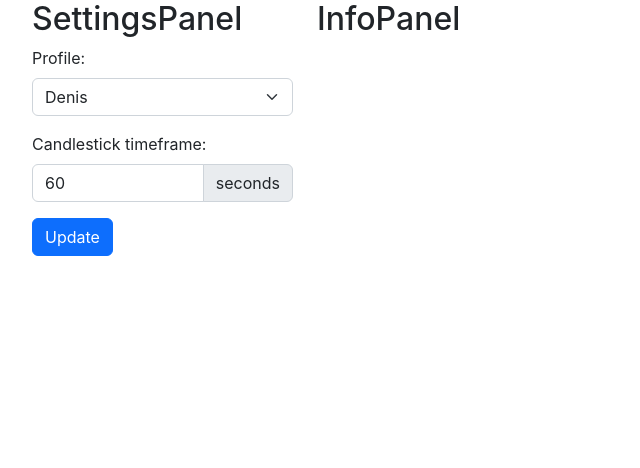
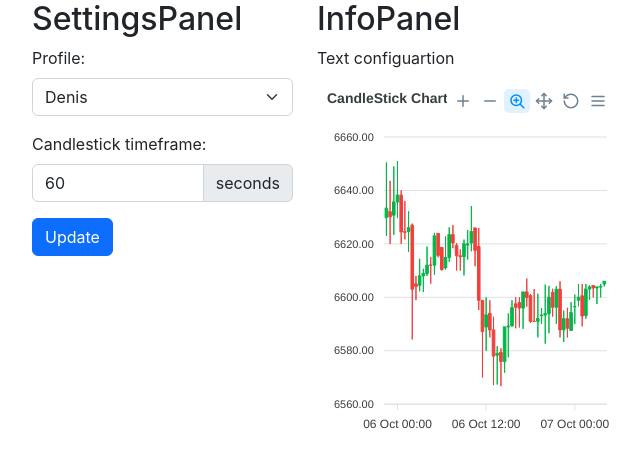
Before and after one commit to Vernadskii/TViewer, a React (Create React App) app in the folder frontend/react-app/: page / in a window 1280 px wide. Shown: the top 468 px of the page, without its empty margins (50-690 px from the left). Built offline with nearby package versions, Linux system fonts and the light colour scheme.

Commit message:
Added info panel

```diff
--- a/frontend/react-app/package.json
+++ b/frontend/react-app/package.json
@@ -12,6 +12,7 @@
     "@types/react-dom": "^18.0.9",
     "bootstrap": "^5.2.3",
     "react": "^18.2.0",
+    "react-apexcharts": "^1.4.0",
     "react-bootstrap": "^2.7.0",
     "react-dom": "^18.2.0",
     "react-scripts": "5.0.1",
--- a/frontend/react-app/src/components/InfoPanel.tsx
+++ b/frontend/react-app/src/components/InfoPanel.tsx
@@ -1,5 +1,14 @@
+import ChartsPanel from "./info/ChartsPanel";
+import Configuration from "./info/Configuration";
+
 function InfoPanel(): JSX.Element | null {
-    return (<h2>InfoPanel</h2>);
+    return (
+        <>
+            <h2>InfoPanel</h2>
+            <Configuration/>
+            <ChartsPanel/>
+        </>
+    );
 }
 
 export default InfoPanel;
--- /dev/null
+++ b/frontend/react-app/src/components/info/Chart.js
@@ -0,0 +1,281 @@
+import {default as ApexChart} from "react-apexcharts";
+
+export default function Chart(){
+
+    let state = {
+
+        series: [{
+          data: [{
+              x: new Date(1538778600000),
+              y: [6629.81, 6650.5, 6623.04, 6633.33]
+            },
+            {
+              x: new Date(1538780400000),
+              y: [6632.01, 6643.59, 6620, 6630.11]
+            },
+            {
+              x: new Date(1538782200000),
+              y: [6630.71, 6648.95, 6623.34, 6635.65]
+            },
+            {
+              x: new Date(1538784000000),
+              y: [6635.65, 6651, 6629.67, 6638.24]
+            },
+            {
+              x: new Date(1538785800000),
+              y: [6638.24, 6640, 6620, 6624.47]
+            },
+            {
+              x: new Date(1538787600000),
+              y: [6624.53, 6636.03, 6621.68, 6624.31]
+            },
+            {
+              x: new Date(1538789400000),
+              y: [6624.61, 6632.2, 6617, 6626.02]
+            },
+            {
+              x: new Date(1538791200000),
+              y: [6627, 6627.62, 6584.22, 6603.02]
+            },
+            {
+              x: new Date(1538793000000),
+              y: [6605, 6608.03, 6598.95, 6604.01]
+            },
+            {
+              x: new Date(1538794800000),
+              y: [6604.5, 6614.4, 6602.26, 6608.02]
+            },
+            {
+              x: new Date(1538796600000),
+              y: [6608.02, 6610.68, 6601.99, 6608.91]
+            },
+            {
+              x: new Date(1538798400000),
+              y: [6608.91, 6618.99, 6608.01, 6612]
+            },
+            {
+              x: new Date(1538800200000),
+              y: [6612, 6615.13, 6605.09, 6612]
+            },
+            {
+              x: new Date(1538802000000),
+              y: [6612, 6624.12, 6608.43, 6622.95]
+            },
+            {
+              x: new Date(1538803800000),
+              y: [6623.91, 6623.91, 6615, 6615.67]
+            },
+            {
+              x: new Date(1538805600000),
+              y: [6618.69, 6618.74, 6610, 6610.4]
+            },
+            {
+              x: new Date(1538807400000),
+              y: [6611, 6622.78, 6610.4, 6614.9]
+            },
+            {
+              x: new Date(1538809200000),
+              y: [6614.9, 6626.2, 6613.33, 6623.45]
+            },
+            {
+              x: new Date(1538811000000),
+              y: [6623.48, 6627, 6618.38, 6620.35]
+            },
+            {
+              x: new Date(1538812800000),
+              y: [6619.43, 6620.35, 6610.05, 6615.53]
+            },
+            {
+              x: new Date(1538814600000),
+              y: [6615.53, 6617.93, 6610, 6615.19]
+            },
+            {
+              x: new Date(1538816400000),
+              y: [6615.19, 6621.6, 6608.2, 6620]
+            },
+            {
+              x: new Date(1538818200000),
+              y: [6619.54, 6625.17, 6614.15, 6620]
+            },
+            {
+              x: new Date(1538820000000),
+              y: [6620.33, 6634.15, 6617.24, 6624.61]
+            },
+            {
+              x: new Date(1538821800000),
+              y: [6625.95, 6626, 6611.66, 6617.58]
+            },
+            {
+              x: new Date(1538823600000),
+              y: [6619, 6625.97, 6595.27, 6598.86]
+            },
+            {
+              x: new Date(1538825400000),
+              y: [6598.86, 6598.88, 6570, 6587.16]
+            },
+            {
+              x: new Date(1538827200000),
+              y: [6588.86, 6600, 6580, 6593.4]
+            },
+            {
+              x: new Date(1538829000000),
+              y: [6593.99, 6598.89, 6585, 6587.81]
+            },
+            {
+              x: new Date(1538830800000),
+              y: [6587.81, 6592.73, 6567.14, 6578]
+            },
+            {
+              x: new Date(1538832600000),
+              y: [6578.35, 6581.72, 6567.39, 6579]
+            },
+            {
+              x: new Date(1538834400000),
+              y: [6579.38, 6580.92, 6566.77, 6575.96]
+            },
+            {
+              x: new Date(1538836200000),
+              y: [6575.96, 6589, 6571.77, 6588.92]
+            },
+            {
+              x: new Date(1538838000000),
+              y: [6588.92, 6594, 6577.55, 6589.22]
+            },
+            {
+              x: new Date(1538839800000),
+              y: [6589.3, 6598.89, 6589.1, 6596.08]
+            },
+            {
+              x: new Date(1538841600000),
+              y: [6597.5, 6600, 6588.39, 6596.25]
+            },
+            {
+              x: new Date(1538843400000),
+              y: [6598.03, 6600, 6588.73, 6595.97]
+            },
+            {
+              x: new Date(1538845200000),
+              y: [6595.97, 6602.01, 6588.17, 6602]
+            },
+            {
+              x: new Date(1538847000000),
+              y: [6602, 6607, 6596.51, 6599.95]
+            },
+            {
+              x: new Date(1538848800000),
+              y: [6600.63, 6601.21, 6590.39, 6591.02]
+            },
+            {
+              x: new Date(1538850600000),
+              y: [6591.02, 6603.08, 6591, 6591]
+            },
+            {
+              x: new Date(1538852400000),
+              y: [6591, 6601.32, 6585, 6592]
+            },
+            {
+              x: new Date(1538854200000),
+              y: [6593.13, 6596.01, 6590, 6593.34]
+            },
+            {
+              x: new Date(1538856000000),
+              y: [6593.34, 6604.76, 6582.63, 6593.86]
+            },
+            {
+              x: new Date(1538857800000),
+              y: [6593.86, 6604.28, 6586.57, 6600.01]
+            },
+            {
+              x: new Date(1538859600000),
+              y: [6601.81, 6603.21, 6592.78, 6596.25]
+            },
+            {
+              x: new Date(1538861400000),
+              y: [6596.25, 6604.2, 6590, 6602.99]
+            },
+            {
+              x: new Date(1538863200000),
+              y: [6602.99, 6606, 6584.99, 6587.81]
+            },
+            {
+              x: new Date(1538865000000),
+              y: [6587.81, 6595, 6583.27, 6591.96]
+            },
+            {
+              x: new Date(1538866800000),
+              y: [6591.97, 6596.07, 6585, 6588.39]
+            },
+            {
+              x: new Date(1538868600000),
+              y: [6587.6, 6598.21, 6587.6, 6594.27]
+            },
+            {
+              x: new Date(1538870400000),
+              y: [6596.44, 6601, 6590, 6596.55]
+            },
+            {
+              x: new Date(1538872200000),
+              y: [6598.91, 6605, 6596.61, 6600.02]
+            },
+            {
+              x: new Date(1538874000000),
+              y: [6600.55, 6605, 6589.14, 6593.01]
+            },
+            {
+              x: new Date(1538875800000),
+              y: [6593.15, 6605, 6592, 6603.06]
+            },
+            {
+              x: new Date(1538877600000),
+              y: [6603.07, 6604.5, 6599.09, 6603.89]
+            },
+            {
+              x: new Date(1538879400000),
+              y: [6604.44, 6604.44, 6600, 6603.5]
+            },
+            {
+              x: new Date(1538881200000),
+              y: [6603.5, 6603.99, 6597.5, 6603.86]
+            },
+            {
+              x: new Date(1538883000000),
+              y: [6603.85, 6605, 6600, 6604.07]
+            },
+            {
+              x: new Date(1538884800000),
+              y: [6604.98, 6606, 6604.07, 6606]
+            },
+          ]
+        }],
+        options: {
+          chart: {
+            type: 'candlestick',
+            height: 350
+          },
+          title: {
+            text: 'CandleStick Chart',
+            align: 'left'
+          },
+          xaxis: {
+            type: 'datetime'
+          },
+          yaxis: {
+            tooltip: {
+              enabled: true
+            }
+          }
+        },
+      };
+
+    return (
+        <div id="chart">
+            <ApexChart
+              options={state.options}
+              series={state.series}
+              type="candlestick"
+              width="300"
+              height="350"
+            />
+        </div>
+    );
+}
--- /dev/null
+++ b/frontend/react-app/src/components/info/ChartsPanel.tsx
@@ -0,0 +1,11 @@
+import Chart from "./Chart";
+
+function ChartsPanel(): JSX.Element | null {
+    return (
+        <>
+        <Chart/>
+        </>
+    );
+}
+
+export default ChartsPanel;
--- /dev/null
+++ b/frontend/react-app/src/components/info/Configuration.tsx
@@ -0,0 +1,9 @@
+function Configuration(): JSX.Element | null {
+    return (
+        <>
+            <p>Text configuartion</p>
+        </>
+    );
+}
+
+export default Configuration;
```
Also changed, not shown: 1 other file (tests, documents, lock files or other folders).
